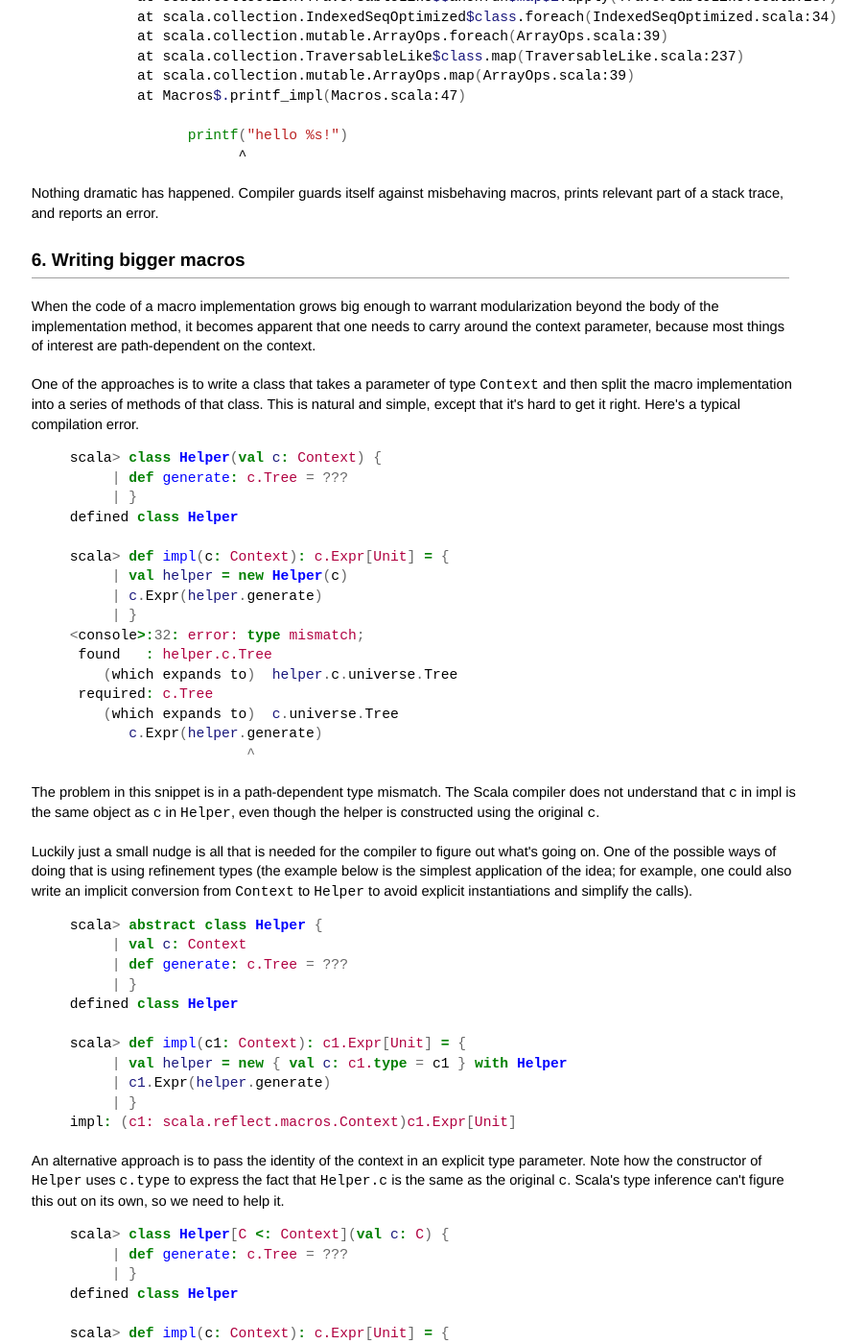
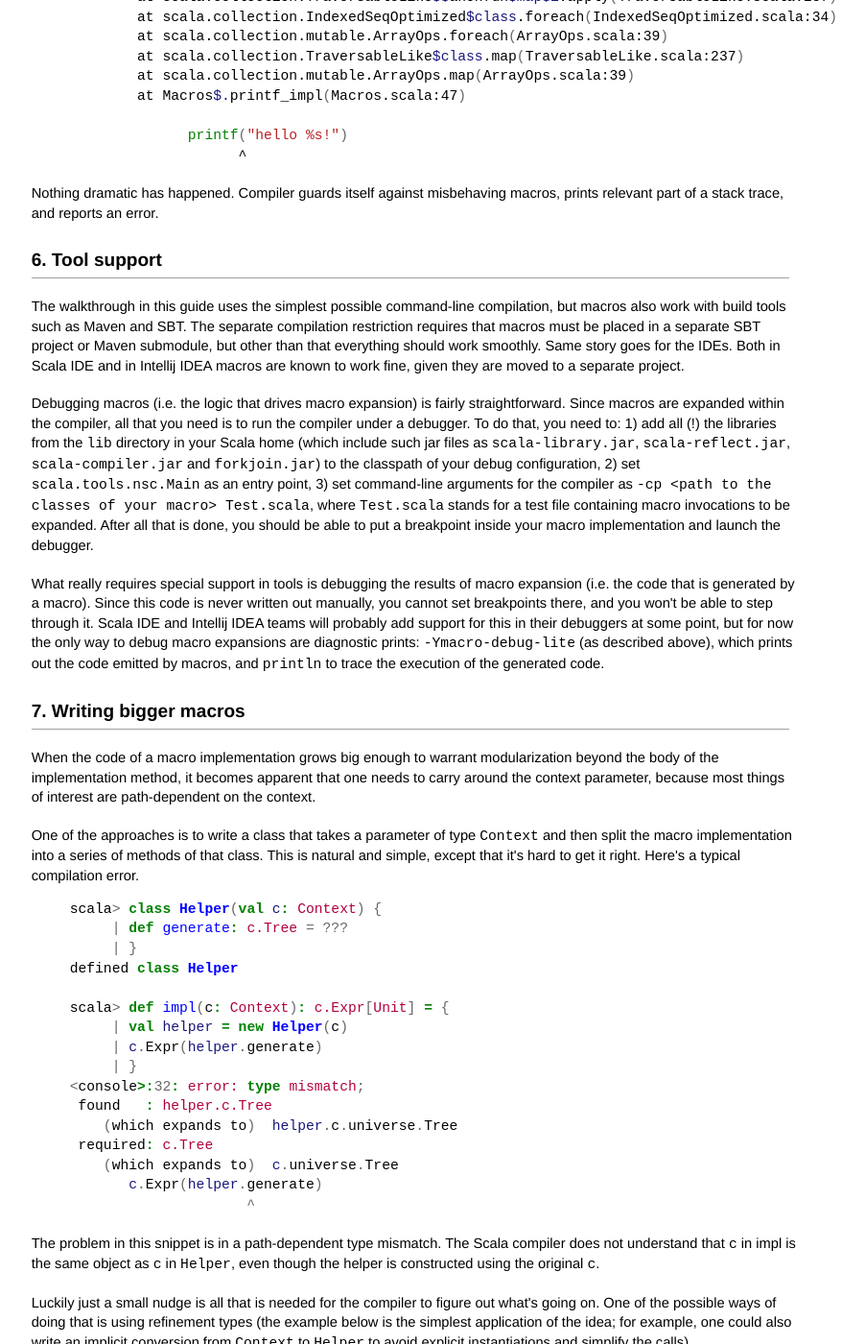
Before and after one commit to scalamacros/scalamacros.github.com, a Jekyll site: the page built from documentation/gettingstarted.html, in a window 1280 px wide and 1400 px high, scrolled down 3914 px. Shown: the whole window at 96% size, without its empty margins (273-1175 px from the left). Built offline with Jekyll 4.4.1, drawn with Linux system fonts in a browser that asks for light colours; comment, search, counter and statistics services are not loaded; some of the changed text lies outside the part shown.

Commit message:
updated the guide with the info about tool support

```diff
--- a/documentation/gettingstarted.html
+++ b/documentation/gettingstarted.html
@@ -222,7 +222,30 @@ java.util.NoSuchElementException: head of empty list
 <p>Nothing dramatic has happened. Compiler guards itself against misbehaving macros, prints relevant part of a stack trace,
 and reports an error.</p>
 
-<h2>6. Writing bigger macros</h2>
+<h2>6. Tool support</h2>
+
+<p>The walkthrough in this guide uses the simplest possible command-line compilation, but macros also work
+with build tools such as Maven and SBT. The separate compilation restriction requires that macros must be placed
+in a separate SBT project or Maven submodule, but other than that everything should work smoothly.
+Same story goes for the IDEs. Both in Scala IDE and in Intellij IDEA macros are known to work fine, given
+they are moved to a separate project.</p>
+
+<p>Debugging macros (i.e. the logic that drives macro expansion) is fairly straightforward. Since macros are expanded
+within the compiler, all that you need is to run the compiler under a debugger. To do that, you need to: 1) add all (!)
+the libraries from the <code>lib</code> directory in your Scala home (which include such jar files as
+<code>scala-library.jar</code>, <code>scala-reflect.jar</code>, <code>scala-compiler.jar</code> and <code>forkjoin.jar</code>)
+to the classpath of your debug configuration, 2) set <code>scala.tools.nsc.Main</code> as an entry point,
+3) set command-line arguments for the compiler as <code>-cp &lt;path to the classes of your macro&gt; Test.scala</code>, where <code>Test.scala</code>
+stands for a test file containing macro invocations to be expanded. After all that is done, you should be able
+to put a breakpoint inside your macro implementation and launch the debugger.</p>
+
+<p>What really requires special support in tools is debugging the results of macro expansion (i.e. the code that is
+generated by a macro). Since this code is never written out manually, you cannot set breakpoints there, and you won't be able
+to step through it. Scala IDE and Intellij IDEA teams will probably add support for this in their debuggers
+at some point, but for now the only way to debug macro expansions are diagnostic prints: <code>-Ymacro-debug-lite</code>
+(as described above), which prints out the code emitted by macros, and <code>println</code> to trace the execution of the generated code.</p>
+
+<h2>7. Writing bigger macros</h2>
 
 <p>When the code of a macro implementation grows big enough to warrant modularization beyond the body of the implementation method, it becomes apparent that one needs to carry around the context parameter, because most things of interest are path-dependent on the context.</p>
 
```
Also changed, not shown: other parts of documentation/gettingstarted.html (+2 -2 lines).
